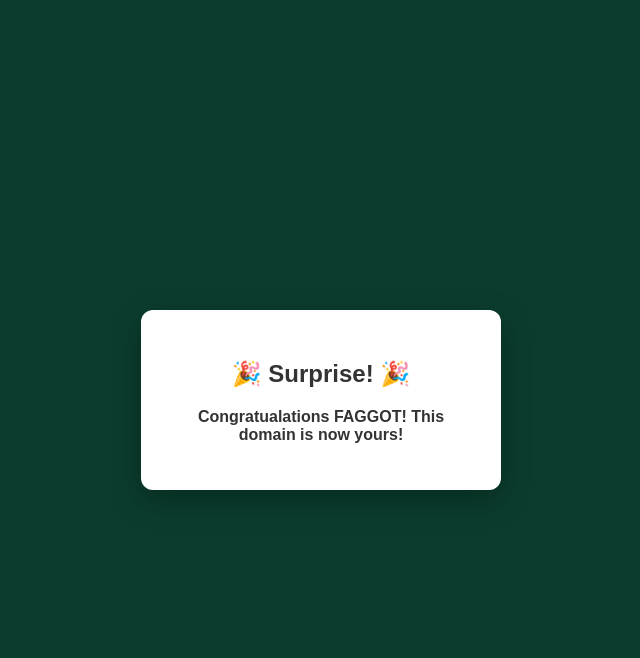
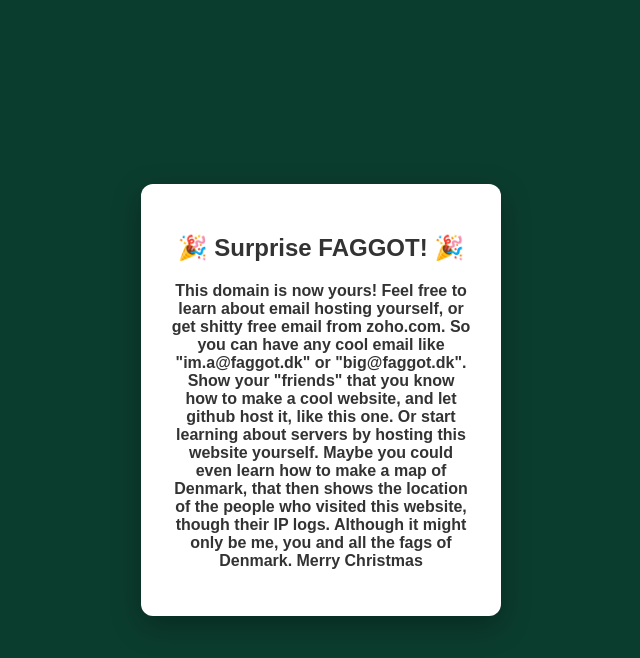
Before and after one commit to Loff-code/Chrsitmas_present, a plain HTML site: page index.html in a window 1280 px wide. Both pictures are taken after a click on the button "Open". Shown: the whole page, without its empty margins (319-959 px from the left). Drawn offline with Linux system fonts and the light colour scheme.

Commit message:
Update index.html

```diff
--- a/index.html
+++ b/index.html
@@ -52,8 +52,8 @@
   <script>
     function openPresent() {
       document.getElementById("popup").innerHTML = `
-        <h2>🎉 Surprise! 🎉</h2>
-        <p><strong>Congratualations FAGGOT! This domain is now yours!</strong></p>
+        <h2>🎉 Surprise FAGGOT! 🎉</h2>
+        <p><strong>This domain is now yours! Feel free to learn about email hosting yourself, or get shitty free email from zoho.com. So you can have any cool email like "im.a@faggot.dk" or "big@faggot.dk". Show your "friends" that you know how to make a cool website, and let github host it, like this one. Or start learning about servers by hosting this website yourself. Maybe you could even learn how to make a map of Denmark, that then shows the location of the people who visited this website, though their IP logs. Although it might only be me, you and all the fags of Denmark. Merry Christmas</strong></p>
       `;
     }
   </script>
```
